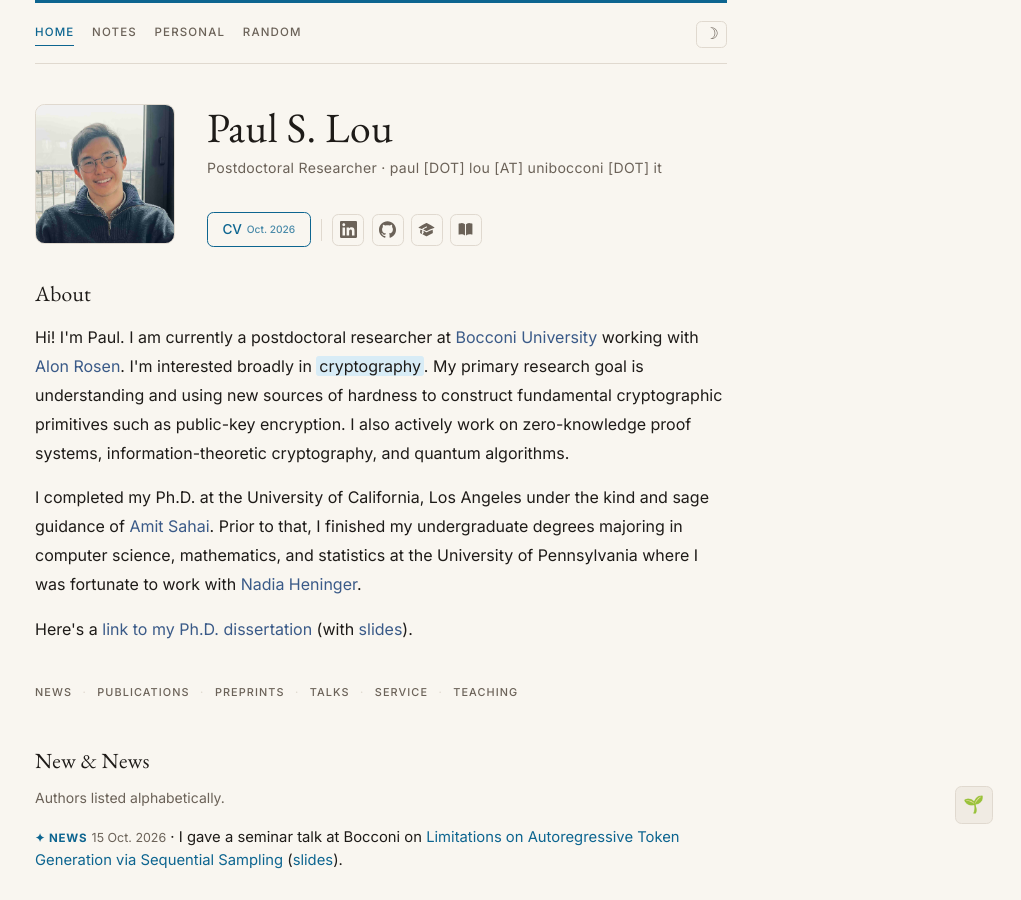
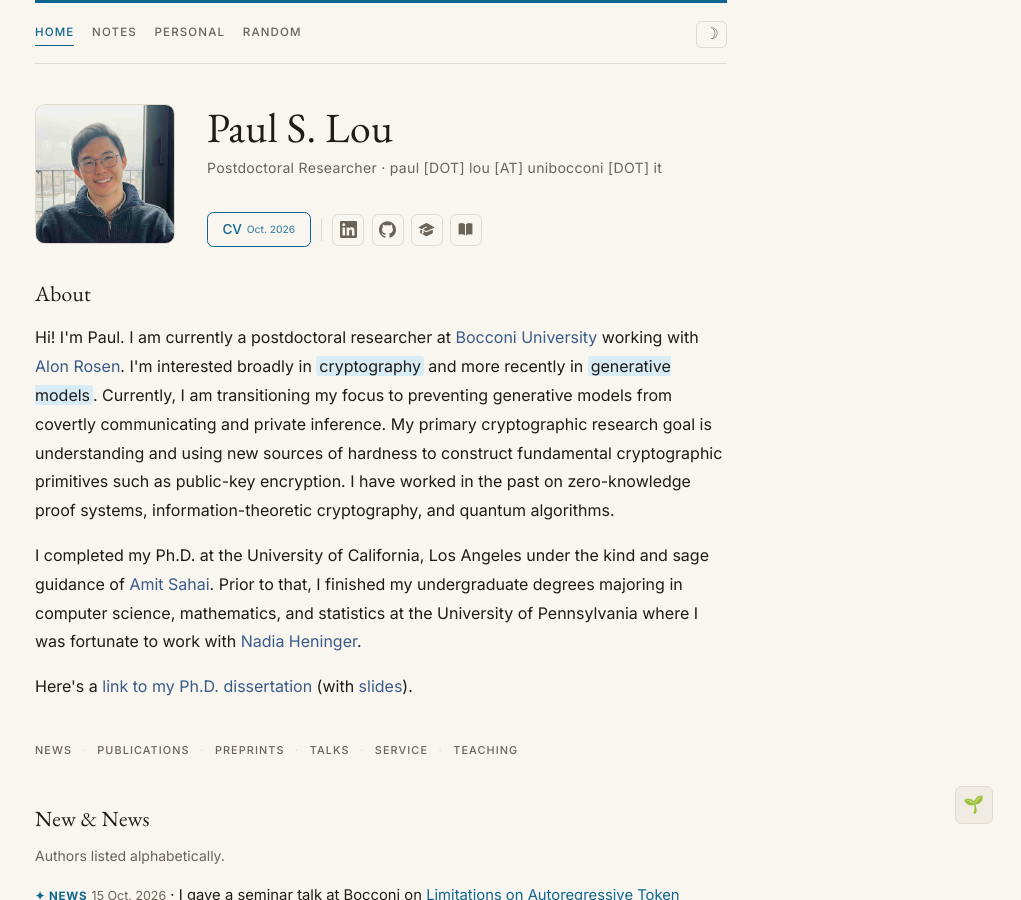
Before and after one commit to pslou/pslou.github.io, a Jekyll site: the page built from index.html, in a window 1280 px wide and 900 px high. Shown: the whole window, without its empty margins (259-1280 px from the left). Built offline with Jekyll 4.4.1, drawn with Linux system fonts in a browser that asks for light colours.

Commit message:
update about

```diff
--- a/index.html
+++ b/index.html
@@ -44,10 +44,11 @@ description: Paul S. Lou — postdoctoral researcher in cryptography at Bocconi
       Hi! I'm Paul. I am currently a postdoctoral researcher at
       <a href="https://rosenalon.github.io/cifra/">Bocconi University</a>
       working with <a href="https://www.alonrosen.net">Alon Rosen</a>.
-      I'm interested broadly in <span class="highlight-term">cryptography</span>.
-      My primary research goal is understanding and using new sources of hardness
+      I'm interested broadly in <span class="highlight-term">cryptography</span> and more recently in <span class="highlight-term">generative models</span>.
+      Currently, I am transitioning my focus to preventing generative models from covertly communicating and private inference.
+      My primary cryptographic research goal is understanding and using new sources of hardness
       to construct fundamental cryptographic primitives such as public-key encryption.
-      I also actively work on zero-knowledge proof systems, information-theoretic cryptography,
+      I have worked in the past on zero-knowledge proof systems, information-theoretic cryptography,
       and quantum algorithms.
     </p>
     <p>
```
